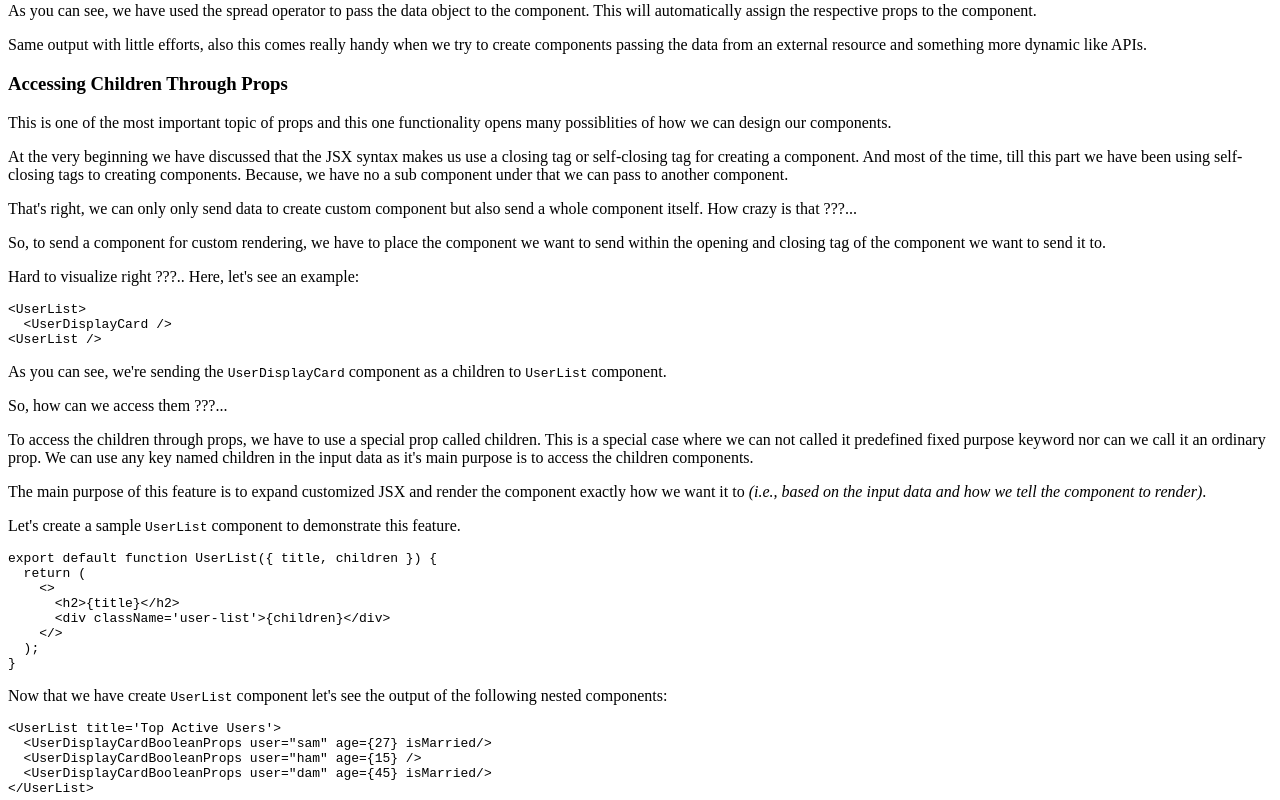
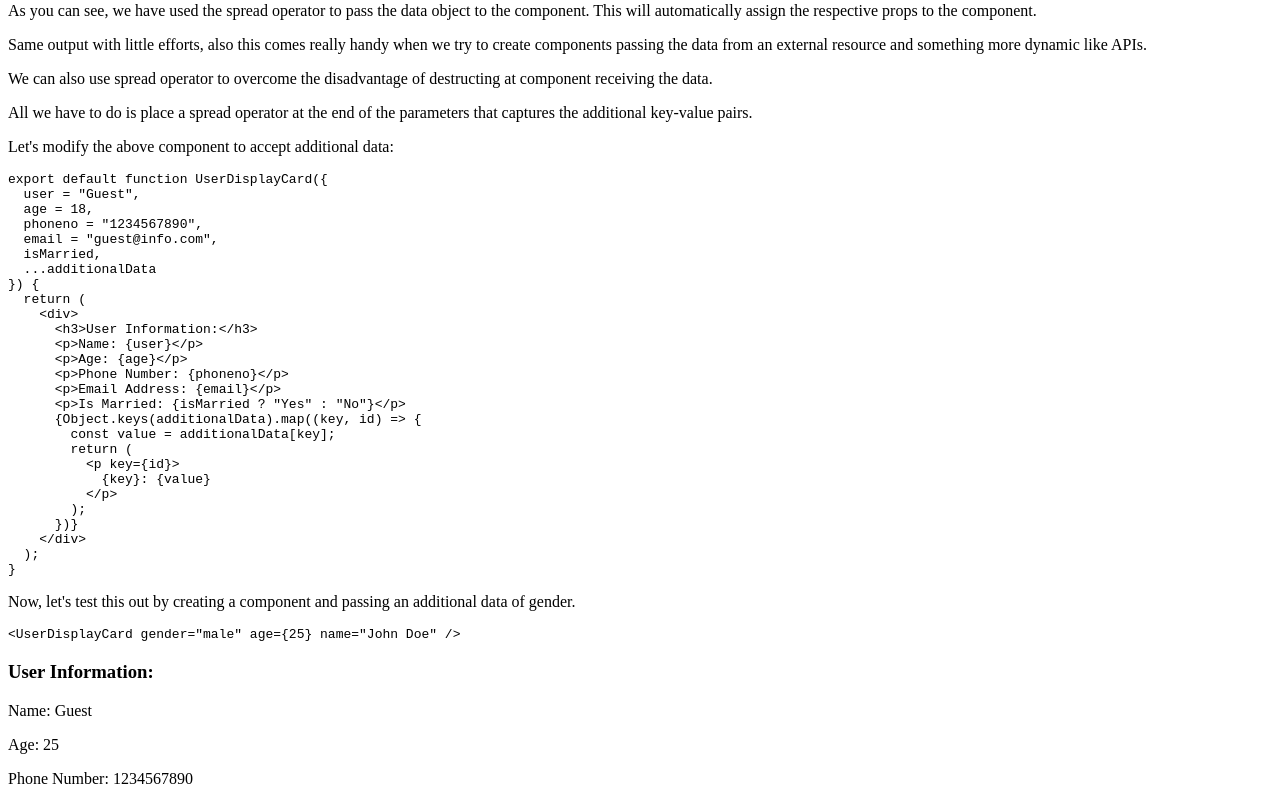
Before and after one commit to iamwatchdogs/Learning-React, a React (Vite) app: page / in a window 1280 px wide. Shown: the part 5780-6580 px from the top of the page. Built offline with nearby package versions, Linux system fonts and the light colour scheme.

Commit message:
Updated UsingSpreadOperator Component

```diff
--- a/src/components/props-components/additional-topics/UsingSpreadOperator.jsx
+++ b/src/components/props-components/additional-topics/UsingSpreadOperator.jsx
@@ -1,4 +1,5 @@
 import UserDisplayCardBooleanProps from "../../examples/UserDisplayCardBooleanProps";
+import UserDisplayCardWithSpreadOperator from "../../examples/UserDisplayCardWithSpreadOperator";
 
 function Title() {
   return <h3>Using Spread Operator</h3>;
@@ -104,12 +105,74 @@ function Example() {
   );
 }
 
+function AdditionalInformation() {
+  const sampleExample = `<UserDisplayCard gender="male" age={25} name="John Doe" />`;
+  const sampleComponent = `export default function UserDisplayCard({
+  user = "Guest",
+  age = 18,
+  phoneno = "1234567890",
+  email = "guest@info.com",
+  isMarried,
+  ...additionalData
+}) {
+  return (
+    <div>
+      <h3>User Information:</h3>
+      <p>Name: {user}</p>
+      <p>Age: {age}</p>
+      <p>Phone Number: {phoneno}</p>
+      <p>Email Address: {email}</p>
+      <p>Is Married: {isMarried ? "Yes" : "No"}</p>
+      {Object.keys(additionalData).map((key, id) => {
+        const value = additionalData[key];
+        return (
+          <p key={id}>
+            {key}: {value}
+          </p>
+        );
+      })}
+    </div>
+  );
+}
+`;
+
+  return (
+    <>
+      <p>
+        We can also use spread operator to overcome the disadvantage of
+        destructing at component receiving the data.
+      </p>
+      <p>
+        All we have to do is place a spread operator at the end of the
+        parameters that captures the additional key-value pairs.
+      </p>
+      <p>Let{"'"}s modify the above component to accept additional data:</p>
+      <pre>
+        <code>{sampleComponent}</code>
+      </pre>
+      <p>
+        Now, let{"'"}s test this out by creating a component and passing an
+        additional data of gender.
+      </p>
+      <pre>
+        <code>{sampleExample}</code>
+      </pre>
+      <UserDisplayCardWithSpreadOperator
+        gender='male'
+        age={25}
+        name='John Doe'
+      />
+    </>
+  );
+}
+
 export default function UsingSpreadOperator() {
   return (
     <>
       <Title />
       <Description />
       <Example />
+      <AdditionalInformation />
     </>
   );
 }
```
